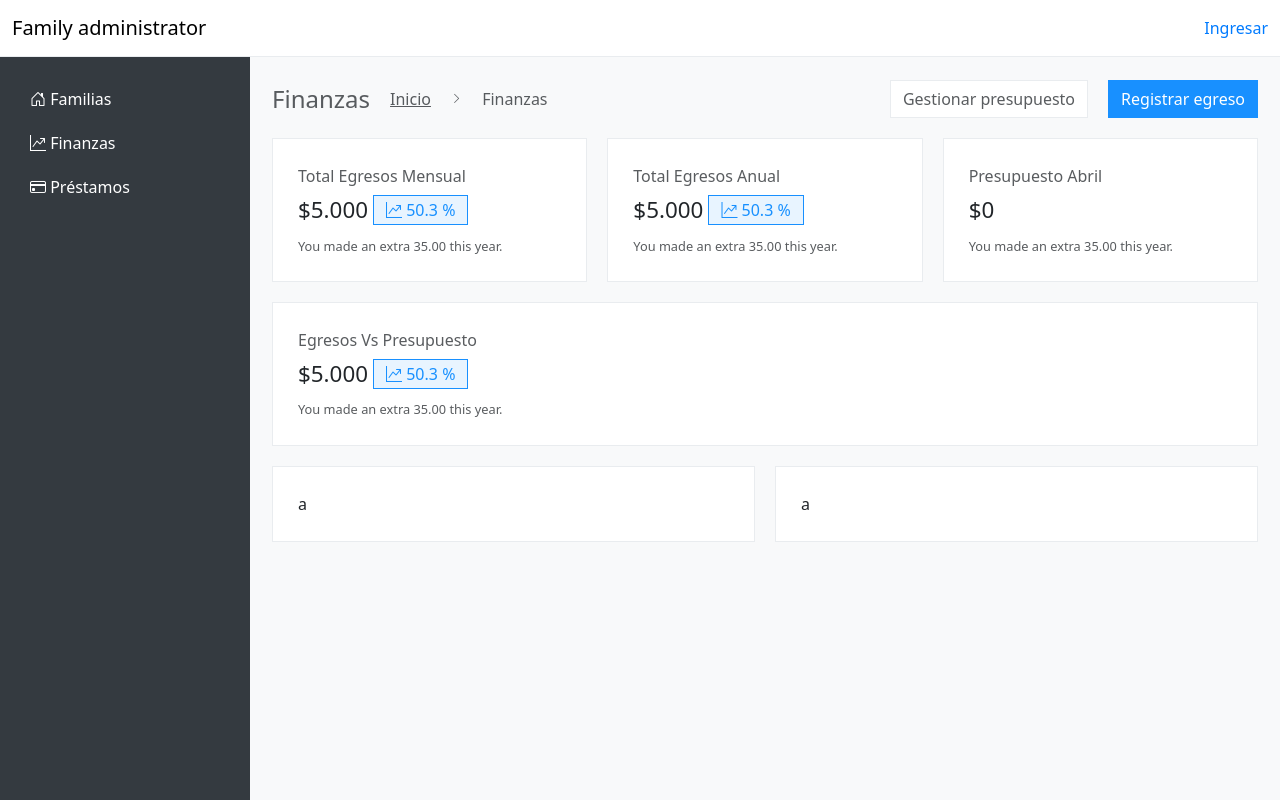
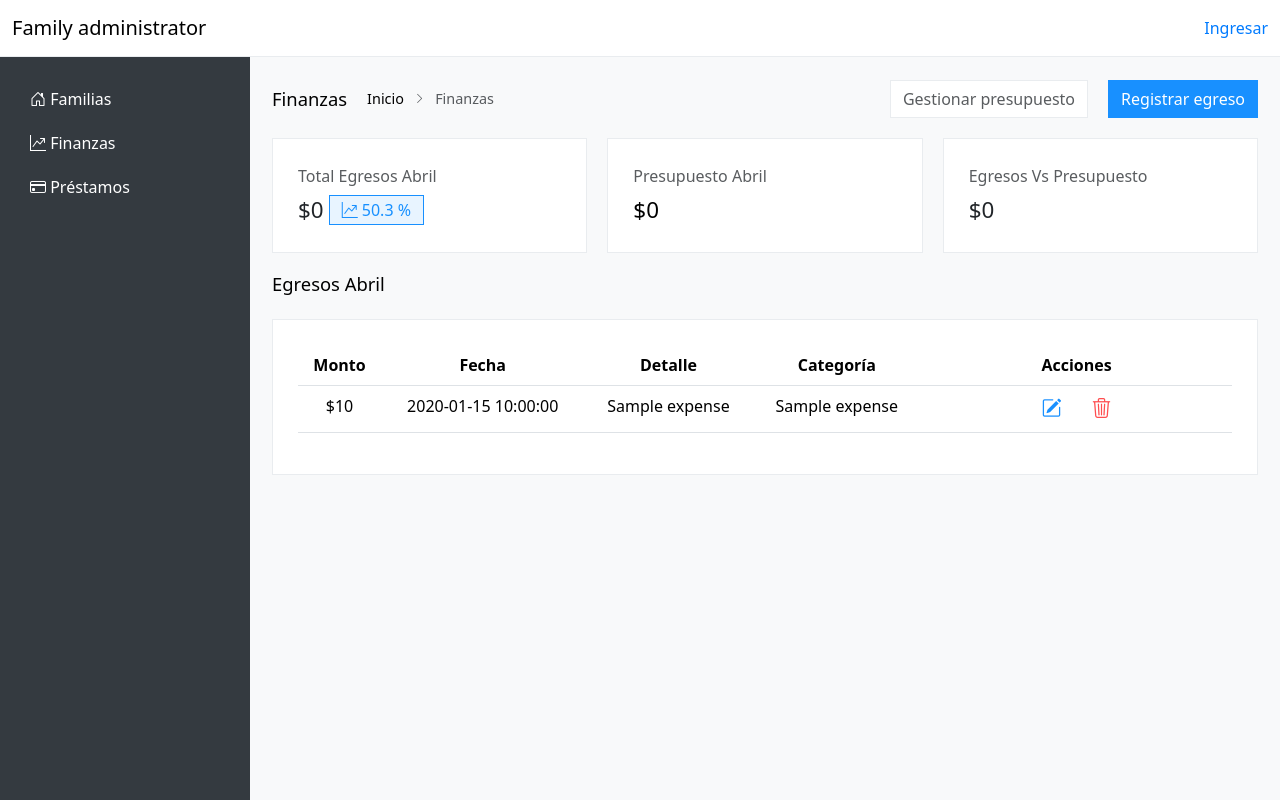
Before and after one commit to TheCatAvila/FamilyAdministrator, a Flask app: template app/templates/finanzas.html in a window 1280 px wide. Run offline with Flask 3, Linux system fonts and the light colour scheme; the template is opened without the code that fills it: most values are stand-ins (such as "Sample title", 1, 10 or a date in 2020); some libraries are stand-ins or nearby versions.

Commit message:
Update: avances en egresos

```diff
--- a/app/__init__.py
+++ b/app/__init__.py
@@ -21,10 +21,12 @@ def create_app():
     # Importar y registrar Blueprints
     from app.routes.main_routes import main
     from app.routes.auth_routes import auth
+    from app.routes.finance_routes import finance
     from app.routes.budget_routes import budget
     from app.routes.families_routes import families
     app.register_blueprint(main)
     app.register_blueprint(auth)
+    app.register_blueprint(finance)
     app.register_blueprint(budget)
     app.register_blueprint(families)
 
--- a/app/database/schema.sql
+++ b/app/database/schema.sql
@@ -48,11 +48,13 @@ CREATE TABLE IF NOT EXISTS expense_subcategory (
 CREATE TABLE IF NOT EXISTS expenses (
     id INT AUTO_INCREMENT PRIMARY KEY,
     amount DECIMAL(10,2) NOT NULL,
+    date DATE NOT NULL,
     description VARCHAR(255),
-    category_id INT NOT NULL,
     subcategory_id INT,
     family_id INT NOT NULL,
-    FOREIGN KEY (category_id) REFERENCES expense_category(id) ON DELETE CASCADE,
+    user_id INT NOT NULL,
+    register_date DATETIME NOT NULL,
     FOREIGN KEY (subcategory_id) REFERENCES expense_subcategory(id) ON DELETE SET NULL,
-    FOREIGN KEY (family_id) REFERENCES family(id) ON DELETE CASCADE
+    FOREIGN KEY (family_id) REFERENCES family(id) ON DELETE CASCADE,
+    FOREIGN KEY (user_id) REFERENCES users(id) ON DELETE CASCADE
 );
--- a/app/static/css/acceder.css
+++ b/app/static/css/acceder.css
@@ -5,6 +5,10 @@ h2, p, a{
 
 p, a{
     font-size: 0.8em;
+}
+
+a{
+    color: var(--blue);
 }
 
 /* COLUMNAS Y ROWS */
--- a/app/static/css/info-card.css
+++ b/app/static/css/info-card.css
@@ -10,6 +10,7 @@
     align-items: flex-start;
     justify-content: center;
     transition: all 0.2s ease-in-out;
+    text-decoration: none;
 }
 
 .card-top-info{
--- a/app/static/css/styles.css
+++ b/app/static/css/styles.css
@@ -10,6 +10,10 @@ body {
 main{
     height: 100%;
     width: 100%;
+}
+
+a{
+    color: black;
 }
 
 /* NAVBAR */
@@ -65,25 +69,39 @@ main{
 }
 
 .windows-name{
-    font-size: 1.5em;
+    font-size: 1.15em;
     font-weight: 500;
-    color: var(--dark-gray);
+    color: black;
     margin: 0;
     padding: 0;
 }
 
 .direction-name{
-    font-size: 1.0em;
+    font-size: 0.9em;
     font-weight: 500;
-    color: var(--dark-gray);
+    color: black;
     margin: 0;
     padding: 0;
+    text-decoration: none;
+}
+
+.direction-name:hover{
+    color: var(--blue);
+}
+
+.direction-select{
+    font-size: 0.9em;
+    font-weight: 500;
+    margin: 0;
+    padding: 0;
+    color: var(--dark-gray);
 }
 
 .direction-icon{
     font-size: 0.7em;
     font-weight: 500;
     color: var(--dark-gray);
+    margin: 0 -10px
 }
 
 @media (max-width: 768px) {
--- a/app/static/css/variables.css
+++ b/app/static/css/variables.css
@@ -2,6 +2,10 @@
     --dark-blue: #1677d1;
     --blue: #1890ff;
     --light-blue: #e8f4ff;
+
+    --green: #52c41a;
+
+    --red: #ff4d4f;
 
     --dark-gray: rgba(33, 37, 41, 0.75);
     --gray: #e9ecef;
--- a/app/templates/familias.html
+++ b/app/templates/familias.html
@@ -13,7 +13,7 @@
             <h5 class="windows-name">Inicio</h5>
             <a href="{{ url_for('main.index') }}" class="direction-name">Inicio</a>
             <i class="bi bi-chevron-right direction-icon"></i>
-            <p class="direction-name">Familias</p>
+            <p class="direction-select">Familias</p>
         </div>
         <div class="col cont-top-buttons">
             <!-- Button to Open the Modal -->
@@ -90,5 +90,4 @@
 
 <!-- JavaScript personalizado por página -->
 {% block js %}
-<script src="{{ url_for('static', filename='js/swal-login-response.js') }}"></script>
 {% endblock %}
--- a/app/templates/finanzas.html
+++ b/app/templates/finanzas.html
@@ -13,11 +13,11 @@
             <h5 class="windows-name">Finanzas</h5>
             <a href="{{ url_for('main.index') }}" class="direction-name">Inicio</a>
             <i class="bi bi-chevron-right direction-icon"></i>
-            <p class="direction-name">Finanzas</p>
+            <p class="direction-select">Finanzas</p>
         </div>
         <div class="col cont-top-buttons">
             <!-- Button to Open the Modal -->
-            <a class="btn btn-category" href="{{ url_for('budget.presupuesto') }}">Gestionar presupuesto</a>
+            <a class="btn btn-category" href="{{ url_for('finance.presupuesto') }}">Gestionar presupuesto</a>
             </button>
             <!-- Button to Open the Modal -->
             <button type="button" class="btn btn-blue" data-bs-toggle="modal" data-bs-target="#registrarEgreso">
@@ -30,9 +30,13 @@
         <!-- CARD 1 -->
         <div class="col">
             <div class="info-card">
-                <p class="card-top-info">Total Egresos Mensual</p>
+                <p class="card-top-info">Total Egresos Abril</p>
                 <div class="data-and-percent">
-                    <p class="card-data">$5.000</p>
+                    {% if total_expense %}
+                    <p class="card-data">${{ "{:,.0f}".format(total_expense) | replace(",", ".") }}</p>
+                    {% else %}
+                    <p class="card-data">$0</p>
+                    {% endif %}
                     <div class="percent-div">
                         <p class="percent-data">
                             <span class="span-percent-data">
@@ -42,11 +46,10 @@
                         </p>
                     </div>
                 </div>
-                <p class="card-bottom-info">You made an extra 35.00 this year.</p>
             </div>
         </div>
         <!-- CARD 2 -->
-        <div class="col">
+        <!-- <div class="col">
             <div class="info-card">
                 <p class="card-top-info">Total Egresos Anual</p>
                 <div class="data-and-percent">
@@ -62,10 +65,10 @@
                 </div>
                 <p class="card-bottom-info">You made an extra 35.00 this year.</p>
             </div>
-        </div>
+        </div> -->
         <!-- CARD 3 -->
         <div class="col">
-            <div class="info-card">
+            <a class="info-card clickable-card" href="{{ url_for('finance.presupuesto') }}">
                 <p class="card-top-info">Presupuesto Abril</p>
                 <div class="data-and-percent">
                     {% if total_budget %}
@@ -74,37 +77,74 @@
                     <p class="card-data">$0</p>
                     {% endif %}
                 </div>
-                <p class="card-bottom-info">You made an extra 35.00 this year.</p>
-            </div>
+            </a>
         </div>
         <!-- CARD 4 -->
         <div class="col">
             <div class="info-card">
                 <p class="card-top-info">Egresos Vs Presupuesto</p>
                 <div class="data-and-percent">
-                    <p class="card-data">$5.000</p>
-                    <div class="percent-div">
-                        <p class="percent-data">
-                            <span class="span-percent-data">
-                                <i class="bi bi-graph-up-arrow"></i>
-                                50.3
-                            </span>%
-                        </p>
-                    </div>
+                    {% if difference %}
+                        {% if difference > 0 %}
+                        <p class="card-data">+${{ "{:,.0f}".format(difference) | replace(",", ".") }}</p>
+                        {% else %}
+                        <p class="card-data">-${{ "{:,.0f}".format(difference) | replace(",", ".") }}</p>
+                        {% endif %}
+                    {% else %}
+                    <p class="card-data">$0</p>
+                    {% endif %}
                 </div>
-                <p class="card-bottom-info">You made an extra 35.00 this year.</p>
             </div>
         </div>
     </div>
     <div class="row gx-0">
         <div class="col">
+            <div>
+                <h5 class="windows-name pb-4">Egresos Abril</h2>
+            </div>
             <div class="info-card">
-                a
-            </div>
-        </div>
-        <div class="col">
-            <div class="info-card">
-                a
+                <table class="table table-hover">
+                    <thead>
+                        <tr>
+                            <th>Monto</th>
+                            <th>Fecha</th>
+                            <th>Detalle</th>
+                            <th>Categoría</th>
+                            <th>Acciones</th>
+                        </tr>
+                    </thead>
+                    <tbody>
+                        {% for expense in expenses %}
+                        <tr>
+                            <td>${{ "{:,.0f}".format(expense['amount']) | replace(",", ".") }}</td>
+                            <td>{{ expense['date'] }}</td>
+                            <td>{{ expense['subcategory_name'] }}</td>
+                            <td>{{ expense['category_name'] }}</td>
+                            <td style="width: 33.3%;">
+                                <div class="cont-btns-acciones">
+                                    <form action="/edit_subcategory" method="POST">
+                                        <input type="hidden" name="category_name" value="">
+                                        <input type="hidden" name="subcategory_id" value="">
+                                        <button type="submit" class="bi bi-pencil-square"
+                                            style="color: var(--blue); font-size: 20px; background: none; border: none; padding: 0; cursor: pointer;"
+                                            title="Editar" disabled>
+                                        </button>
+                                    </form>
+                                    <form action="/delete_subcategory" method="POST">
+                                        <input type="hidden" name="category_name" value="">
+                                        <input type="hidden" name="subcategory_id" value="">
+                                        <button type="submit" class="bi bi-trash3"
+                                            style="color: var(--red); font-size: 20px; background: none; border: none; padding: 0; cursor: pointer;"
+                                            title="Eliminar">
+                                        </button>
+                                    </form>
+                                </div>
+
+                            </td>
+                        </tr>
+                        {% endfor %}
+                    </tbody>
+                </table>
             </div>
         </div>
     </div>
@@ -114,7 +154,7 @@
 <div class="modal fade" id="registrarEgreso">
     <div class="modal-dialog">
         <div class="modal-content">
-            <form id="egresoForm" action="" method="POST">
+            <form id="egresoForm" action="/add_expense" method="POST">
                 <!-- Modal Header -->
                 <div class="modal-header">
                     <h4 class="modal-title">Registrar egreso</h4>
@@ -125,7 +165,7 @@
                 <div class="modal-body">
                     <div class="cont-label-input">
                         <label for="fecha">Fecha</label>
-                        <input type="date" id="fecha" required>
+                        <input type="date" id="fecha" name="expense_date" required>
                         <span class="error" id="fechaError"></span>
                     </div>
                     <div class="cont-50-50">
@@ -147,12 +187,12 @@
                     </div>
                     <div class="cont-label-input">
                         <label for="monto">Monto</label>
-                        <input type="text" id="monto" oninput="formatMonto(this)" required>
+                        <input type="text" id="monto" name="expense_amount" oninput="formatMonto(this)" required>
                         <span class="error" id="montoError"></span>
                     </div>
                     <div class="cont-label-input">
                         <label for="descripcion">Descripción <span>(Opcional)</span></label>
-                        <textarea id="descripcion" minlength="1"></textarea>
+                        <textarea id="descripcion" name="expense_description" minlength="1"></textarea>
                         <span class="error" id="descripcionError"></span>
                     </div>
                 </div>
--- a/app/templates/index.html
+++ b/app/templates/index.html
@@ -12,5 +12,5 @@
 
 <!-- JavaScript personalizado por página -->
 {% block js %}
-
+<script src="{{ url_for('static', filename='js/swal-login-response.js') }}"></script>
 {% endblock %}
```
Also changed, not shown: app/models/expense_category.py (+13 -3 lines), app/models/expenses.py (added, +136 -0 lines), app/routes/budget_routes.py (+2 -43 lines), app/routes/finance_routes.py (added, +78 -0 lines), app/routes/main_routes.py (+19 -2 lines), app/templates/presupuesto.html (+13 -10 lines).
